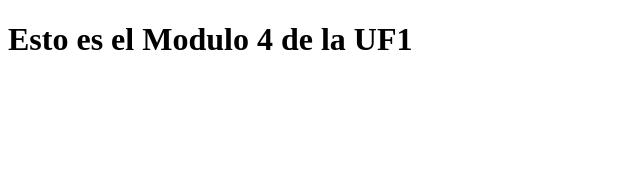
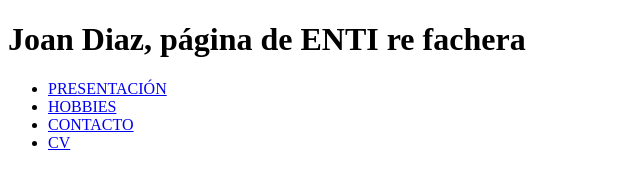
Before and after one commit to JoanDiazComes/JoanDiazComes.github.io, a plain HTML site: page index.html in a window 1280 px wide. Shown: the whole page, without its empty margins (0-640 px from the left). Drawn offline with Linux system fonts and the light colour scheme.

Commit message:
Update pagina
Signed-off-by: PC-imatge-2022-2023 <licenses@enti.cat>

```diff
--- a/index.html
+++ b/index.html
@@ -2,11 +2,28 @@
 <html>
 <head>
 
-	<title>Páagina de la asignatura de Llengutge de marques (M04UF1)</title>
+	<title>Joan Diaz, Portada</title>
 </head>
 <body>
+<header>
 
-<h1>Esto es el Modulo 4 de la UF1</h1>
-
+<h1>Joan Diaz, página de ENTI re fachera</h1>
+<nav>
+	<ul id="main-menu">
+		<li id="menu.presntacion">
+			<a href="index.html">PRESENTACIÓN</a>
+		</li>
+		<li id="menu-hobbies">
+			<a href="hobbies.html">HOBBIES</a>
+		</li>
+		<li id="menu-contacto">
+			<a href="contacto.html">CONTACTO</a>
+		</li>
+		<li id="menu-cv">
+			<a href="cv.html">CV</a>
+		</li>
+	</ul>
+</nav>
+</header>
 </body>
 </html>
```
